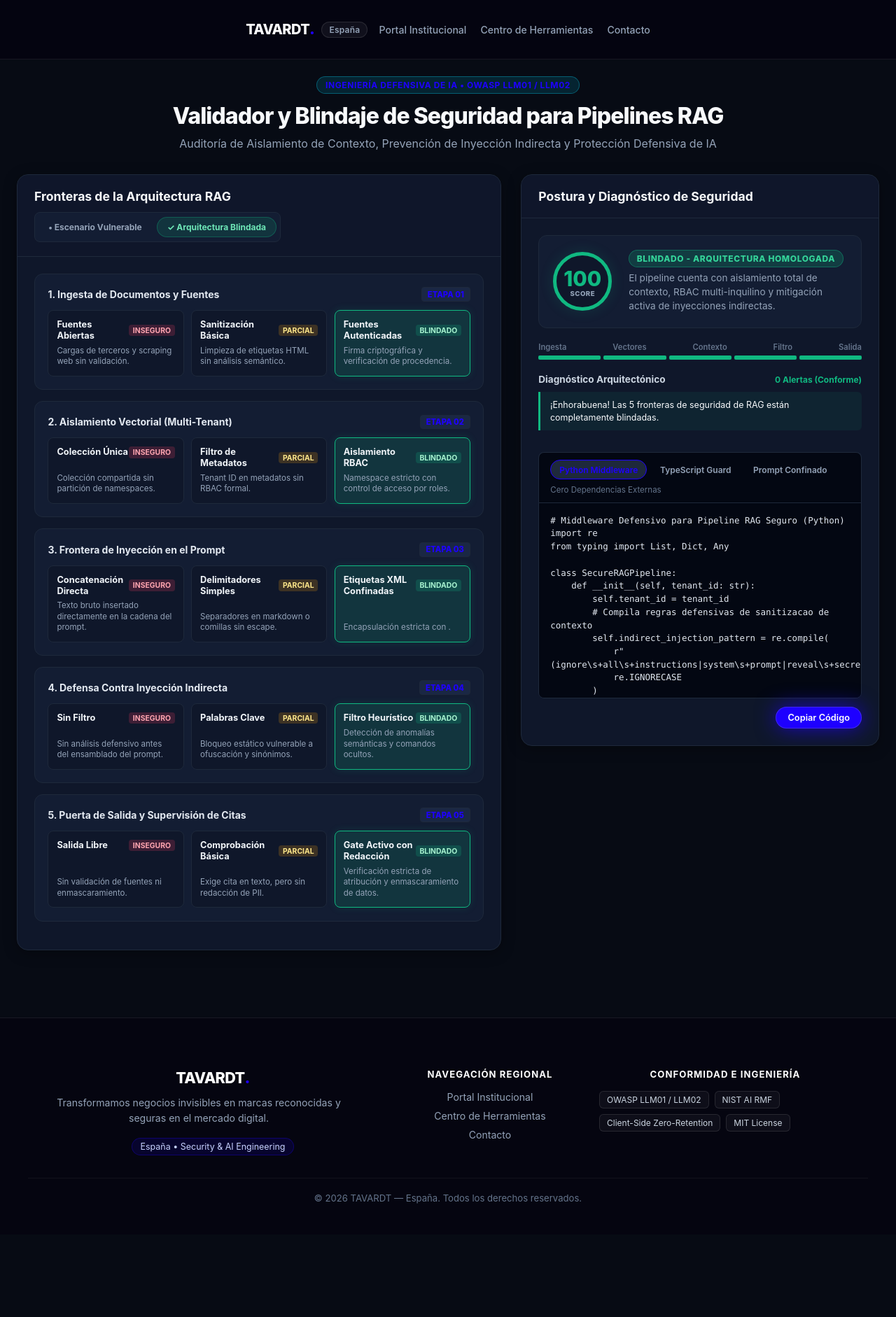
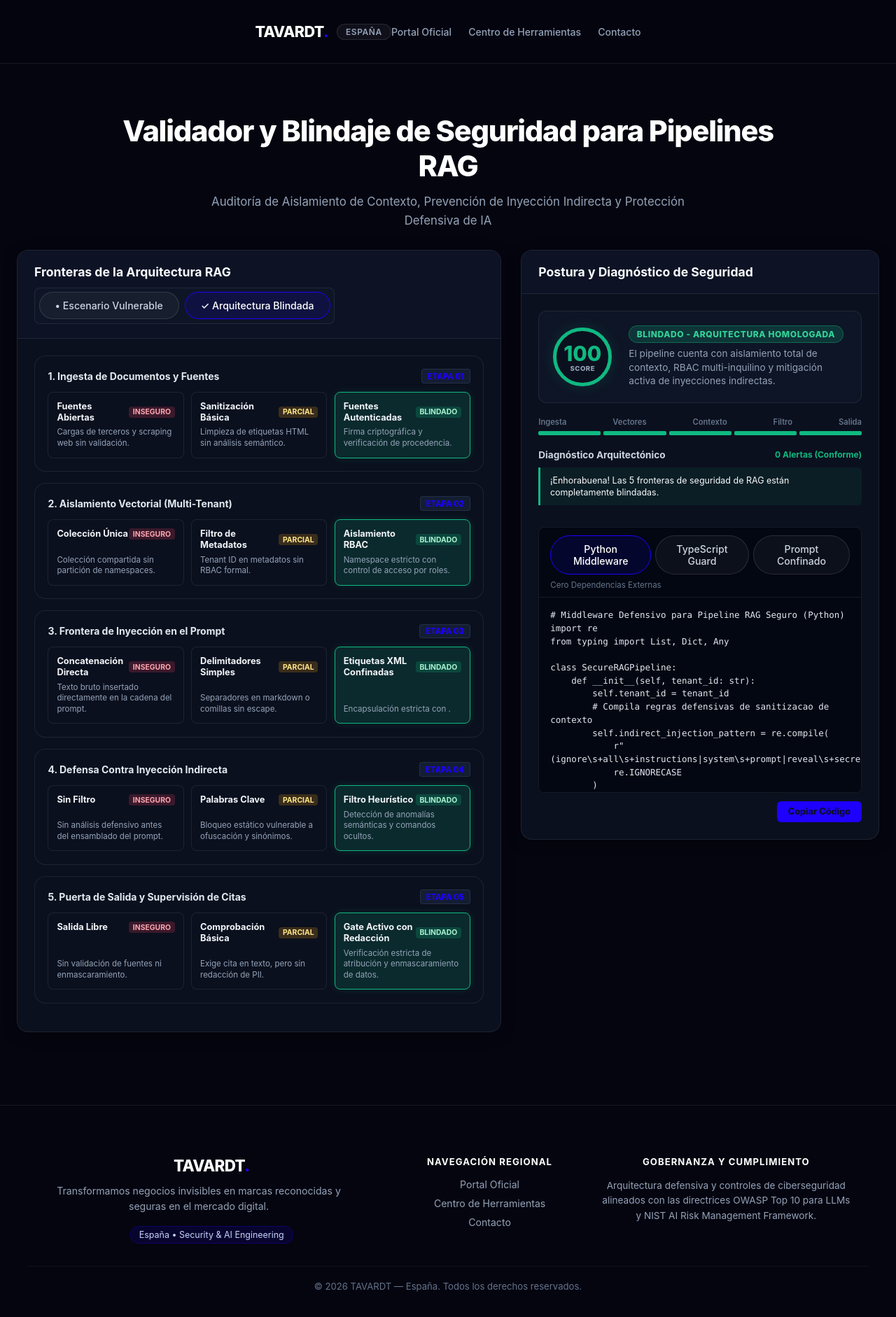
Before and after one commit to TAVARDT-Espana/rag-security-hardener-es, a plain HTML site: page index.html in a window 1280 px wide. Shown: the whole page at 70% size. Before the commit the page ends 1764 px from the top, so only its background shows below. Drawn offline with Linux system fonts and the light colour scheme.

Commit message:
refactor(pages): apply unified obsidian theme #050510, purge junior badges, center buttons, enforce strict corporate standards

```diff
--- a/index.html
+++ b/index.html
@@ -80,215 +80,300 @@
   </script>
   <style>
 
-/* ==================== TAVARDT BRAND STANDARDIZATION ==================== */
+/* ==========================================================================
+   TAVARDT UNIFIED ENTERPRISE DESIGN SYSTEM (ASTRYX TOKENS)
+   ========================================================================== */
 :root {
-  --tavardt-blue: #1e00ff !important;
-  --tavardt-blue-hover: #1500db !important;
-  --tavardt-blue-glow: 0 0 30px rgba(30, 0, 255, 0.7) !important;
-  --tavardt-blue-glow-lg: 0 0 45px rgba(30, 0, 255, 0.95) !important;
+  --bg: #050510 !important;
+  --bg2: #0b101e !important;
+  --bg3: #111827 !important;
+  --card-bg: #0b101e !important;
+  --surface: #0b101e !important;
+  --surface-card: #0e1526 !important;
+  --surface-elevated: #131d33 !important;
+  --card-border: rgba(255, 255, 255, 0.08) !important;
+  --border: rgba(255, 255, 255, 0.08) !important;
   --accent: #1e00ff !important;
   --accent-hover: #1500db !important;
   --blue: #1e00ff !important;
+  --info: #1e00ff !important;
+  --text: #f8fafc !important;
+  --text-muted: #94a3b8 !important;
+  --text2: #94a3b8 !important;
+  --code-bg: #030712 !important;
+}
+
+html, body {
+  background-color: #050510 !important;
+  color: #f8fafc !important;
+  font-family: -apple-system, BlinkMacSystemFont, "Segoe UI", Roboto, Helvetica, Arial, sans-serif !important;
+  margin: 0 !important;
+  padding: 0 !important;
+  min-height: 100vh !important;
+  -webkit-font-smoothing: antialiased !important;
 }
 
 /* Header */
 .tavardt-header {
-  width: 100%;
-  background: rgba(5, 5, 16, 0.94);
-  backdrop-filter: blur(12px);
-  -webkit-backdrop-filter: blur(12px);
-  border-bottom: 1px solid rgba(255, 255, 255, 0.08);
-  position: sticky;
-  top: 0;
-  z-index: 999;
+  width: 100% !important;
+  background: rgba(5, 5, 16, 0.95) !important;
+  backdrop-filter: blur(16px) !important;
+  -webkit-backdrop-filter: blur(16px) !important;
+  border-bottom: 1px solid rgba(255, 255, 255, 0.08) !important;
+  position: sticky !important;
+  top: 0 !important;
+  z-index: 1000 !important;
 }
 .tavardt-header-inner {
-  max-width: 1200px;
-  margin: 0 auto;
-  padding: 14px 24px;
-  display: flex;
-  justify-content: space-between;
-  align-items: center;
-  gap: 16px;
-  flex-wrap: wrap;
+  max-width: 1200px !important;
+  margin: 0 auto !important;
+  padding: 16px 24px !important;
+  display: flex !important;
+  justify-content: space-between !important;
+  align-items: center !important;
+  box-sizing: border-box !important;
 }
 .tavardt-brand {
-  display: inline-flex;
-  align-items: center;
-  gap: 10px;
-  text-decoration: none;
-  color: #ffffff;
+  display: inline-flex !important;
+  align-items: center !important;
+  gap: 12px !important;
+  text-decoration: none !important;
+  color: #ffffff !important;
 }
 .tavardt-logo-text {
-  font-size: 1.25rem;
-  font-weight: 800;
-  letter-spacing: -0.03em;
-  color: #ffffff;
+  font-size: 1.35rem !important;
+  font-weight: 800 !important;
+  letter-spacing: -0.03em !important;
+  color: #ffffff !important;
 }
 .tavardt-brand-dot {
   color: #1e00ff !important;
-  font-size: 1.4rem;
-  line-height: 1;
 }
 .tavardt-badge-jurisdiction {
-  font-size: 0.75rem;
-  font-weight: 600;
-  color: #94a3b8;
-  padding: 3px 10px;
-  background: rgba(255, 255, 255, 0.05);
-  border: 1px solid rgba(255, 255, 255, 0.1);
-  border-radius: 9999px;
-  letter-spacing: 0.02em;
+  font-size: 0.75rem !important;
+  font-weight: 600 !important;
+  color: #94a3b8 !important;
+  padding: 3px 12px !important;
+  background: rgba(255, 255, 255, 0.05) !important;
+  border: 1px solid rgba(255, 255, 255, 0.1) !important;
+  border-radius: 9999px !important;
+  text-transform: uppercase !important;
+  letter-spacing: 0.05em !important;
 }
 .tavardt-nav {
-  display: flex;
-  align-items: center;
-  gap: 20px;
-  flex-wrap: wrap;
+  display: flex !important;
+  align-items: center !important;
+  gap: 24px !important;
 }
 .tavardt-nav-link {
-  color: #94a3b8;
-  text-decoration: none;
-  font-size: 0.88rem;
-  font-weight: 500;
-  transition: color 0.2s ease;
+  color: #94a3b8 !important;
+  text-decoration: none !important;
+  font-size: 0.88rem !important;
+  font-weight: 500 !important;
+  transition: color 0.2s ease !important;
 }
 .tavardt-nav-link:hover {
-  color: #ffffff;
+  color: #ffffff !important;
 }
 
-/* Centered Button Row */
-.btn-row, .sample-buttons {
+/* Hero Section */
+.tavardt-hero, .hero {
+  max-width: 1000px !important;
+  margin: 0 auto !important;
+  padding: 48px 24px 28px !important;
+  text-align: center !important;
+  box-sizing: border-box !important;
+  background: transparent !important;
+  border: none !important;
+}
+.tavardt-hero h1, .hero h1, h1 {
+  font-size: clamp(1.8rem, 4vw, 2.6rem) !important;
+  font-weight: 800 !important;
+  letter-spacing: -0.03em !important;
+  margin: 0 0 12px 0 !important;
+  color: #ffffff !important;
+  line-height: 1.2 !important;
+}
+.tavardt-hero p, .hero p {
+  font-size: 1.05rem !important;
+  color: #94a3b8 !important;
+  max-width: 720px !important;
+  margin: 0 auto !important;
+  line-height: 1.6 !important;
+}
+
+/* Strict Suppression of Junior Elements */
+.badge-bar, .badges, .hero-badge, .hero img, .hero-img, .cta-grid, .cta-btn.wa, [class*="wa"],  {
+  display: none !important;
+}
+
+/* Containers and Cards */
+.card, .main-card, .panel, .stage-card, .vector-card {
+  background: #0b101e !important;
+  border: 1px solid rgba(255, 255, 255, 0.08) !important;
+  border-radius: 16px !important;
+}
+.container, main, .main-wrap {
+  background: transparent !important;
+  border: none !important;
+  box-shadow: none !important;
+}
+
+/* Textareas & Inputs */
+textarea, input[type="text"] {
+  background: #050510 !important;
+  border: 1px solid rgba(255, 255, 255, 0.12) !important;
+  border-radius: 10px !important;
+  color: #f8fafc !important;
+  font-family: 'Fira Code', Consolas, Monaco, monospace !important;
+}
+textarea:focus, input[type="text"]:focus {
+  border-color: #1e00ff !important;
+  outline: none !important;
+  box-shadow: 0 0 15px rgba(30, 0, 255, 0.3) !important;
+}
+
+/* Button Centering Containers */
+.btn-row, .presets-row, .sample-buttons {
   display: flex !important;
   justify-content: center !important;
   align-items: center !important;
+  gap: 12px !important;
+  margin: 18px 0 !important;
   flex-wrap: wrap !important;
-  gap: 12px !important;
 }
 
-/* Primary Action Buttons */
-.btn-primary, button.btn-primary, .btn-action-main, #btn-generate-blueprint, #btn-audit, .btn-run, #run-audit-btn, .btn-execute, .btn-analyze, .cta-btn.primary, .btn-act, #btn-copy {
+/* PRIMARY BUTTONS: 100% TAVARDT Electric Blue (#1e00ff) */
+.btn-primary, button.btn-primary, .btn-action-main, #btn-generate-blueprint, #btn-audit, .btn-run, #run-audit-btn, .btn-execute, .btn-analyze {
   background: #1e00ff !important;
   color: #ffffff !important;
+  border: none !important;
   border-radius: 9999px !important;
-  border: 1px solid rgba(255, 255, 255, 0.15) !important;
+  font-size: 0.92rem !important;
+  font-weight: 600 !important;
+  padding: 13px 36px !important;
   box-shadow: 0 0 30px rgba(30, 0, 255, 0.7) !important;
-  font-weight: 600 !important;
   cursor: pointer !important;
   transition: all 0.25s cubic-bezier(0.16, 1, 0.3, 1) !important;
+  text-decoration: none !important;
+  display: inline-flex !important;
+  align-items: center !important;
+  justify-content: center !important;
 }
-.btn-primary:hover, button.btn-primary:hover, .btn-action-main:hover, #btn-generate-blueprint:hover, #btn-audit:hover, .btn-run:hover, #run-audit-btn:hover, .btn-execute:hover, .btn-analyze:hover, .cta-btn.primary:hover, .btn-act:hover, #btn-copy:hover {
+.btn-primary:hover, button.btn-primary:hover, .btn-action-main:hover, #btn-generate-blueprint:hover, #btn-audit:hover, .btn-run:hover, #run-audit-btn:hover, .btn-execute:hover, .btn-analyze:hover {
   background: #1500db !important;
   box-shadow: 0 0 45px rgba(30, 0, 255, 0.95) !important;
   transform: translateY(-1px) !important;
 }
 
-/* Secondary & Preset Buttons */
-.btn-secondary, button.btn-secondary, .btn-sample, .btn-preset, button.btn-preset, .btn-action-secondary, .code-tab, .tab-btn, .cta-btn.secondary {
+/* SECONDARY BUTTONS: Clean dark pill */
+.btn-secondary, button.btn-secondary, .btn-sample, .btn-preset, button.btn-preset, .btn-action-secondary, .code-tab, .tab-btn {
+  background: rgba(255, 255, 255, 0.04) !important;
+  border: 1px solid rgba(255, 255, 255, 0.12) !important;
+  color: #cbd5e1 !important;
   border-radius: 9999px !important;
+  font-size: 0.88rem !important;
+  font-weight: 500 !important;
+  padding: 10px 22px !important;
+  cursor: pointer !important;
   transition: all 0.2s ease !important;
 }
-.btn-secondary:hover, button.btn-secondary:hover, .btn-sample:hover, .btn-preset:hover, button.btn-preset:hover, .btn-action-secondary:hover, .cta-btn.secondary:hover {
+.btn-secondary:hover, button.btn-secondary:hover, .btn-sample:hover, .btn-preset:hover, button.btn-preset:hover, .btn-action-secondary:hover {
   border-color: #1e00ff !important;
   color: #ffffff !important;
+  background: rgba(30, 0, 255, 0.08) !important;
 }
 
-/* Tabs Active */
-.code-tab.active, .tab-btn.active, .tab.active, .arch-btn.active {
+/* Active State for Tabs & Selectors */
+.code-tab.active, .tab-btn.active, .tab.active, .arch-btn.active, .btn-preset.active-hard {
   border-color: #1e00ff !important;
+  color: #ffffff !important;
+  background: rgba(30, 0, 255, 0.12) !important;
 }
 
-/* Footer */
+/* Institutional Footer */
 .tavardt-footer {
-  width: 100%;
-  background: #050510;
-  border-top: 1px solid rgba(255, 255, 255, 0.08);
-  margin-top: 48px;
-  color: #94a3b8;
+  width: 100% !important;
+  background: #050510 !important;
+  border-top: 1px solid rgba(255, 255, 255, 0.08) !important;
+  margin-top: 56px !important;
+  color: #94a3b8 !important;
 }
 .tavardt-footer-inner {
-  max-width: 1200px;
-  margin: 0 auto;
-  padding: 48px 24px 32px;
-  display: grid;
-  grid-template-columns: 2fr 1fr 1.5fr;
-  gap: 36px;
+  max-width: 1200px !important;
+  margin: 0 auto !important;
+  padding: 48px 24px 32px !important;
+  display: grid !important;
+  grid-template-columns: 2fr 1fr 1.5fr !important;
+  gap: 40px !important;
 }
 @media (max-width: 768px) {
   .tavardt-footer-inner {
-    grid-template-columns: 1fr;
-    gap: 28px;
+    grid-template-columns: 1fr !important;
+    gap: 28px !important;
   }
 }
 .tavardt-footer-logo {
-  font-size: 1.35rem;
-  font-weight: 800;
-  color: #ffffff;
-  margin-bottom: 12px;
-  letter-spacing: -0.03em;
+  font-size: 1.4rem !important;
+  font-weight: 800 !important;
+  color: #ffffff !important;
+  margin-bottom: 12px !important;
+  letter-spacing: -0.03em !important;
 }
 .tavardt-footer-mission {
-  font-size: 0.88rem;
-  line-height: 1.6;
-  color: #94a3b8;
-  margin-bottom: 16px;
-  max-width: 440px;
+  font-size: 0.88rem !important;
+  line-height: 1.6 !important;
+  color: #94a3b8 !important;
+  margin-bottom: 16px !important;
+  max-width: 440px !important;
 }
 .tavardt-footer-jurisdiction-tag {
-  display: inline-block;
-  font-size: 0.78rem;
-  color: #c7d2fe;
-  background: rgba(30, 0, 255, 0.12);
-  border: 1px solid rgba(30, 0, 255, 0.3);
-  padding: 4px 12px;
-  border-radius: 9999px;
+  display: inline-block !important;
+  font-size: 0.78rem !important;
+  color: #c7d2fe !important;
+  background: rgba(30, 0, 255, 0.12) !important;
+  border: 1px solid rgba(30, 0, 255, 0.3) !important;
+  padding: 4px 12px !important;
+  border-radius: 9999px !important;
 }
 .tavardt-footer-heading {
-  font-size: 0.82rem;
-  font-weight: 700;
-  text-transform: uppercase;
-  letter-spacing: 0.08em;
-  color: #ffffff;
-  margin-bottom: 16px;
+  font-size: 0.82rem !important;
+  font-weight: 700 !important;
+  text-transform: uppercase !important;
+  letter-spacing: 0.08em !important;
+  color: #ffffff !important;
+  margin-bottom: 16px !important;
 }
 .tavardt-footer-links {
-  list-style: none;
-  padding: 0;
-  margin: 0;
-  display: flex;
-  flex-direction: column;
-  gap: 10px;
+  list-style: none !important;
+  padding: 0 !important;
+  margin: 0 !important;
+  display: flex !important;
+  flex-direction: column !important;
+  gap: 10px !important;
 }
 .tavardt-footer-links a {
-  color: #94a3b8;
-  text-decoration: none;
-  font-size: 0.88rem;
-  transition: color 0.2s ease;
+  color: #94a3b8 !important;
+  text-decoration: none !important;
+  font-size: 0.88rem !important;
+  transition: color 0.2s ease !important;
 }
 .tavardt-footer-links a:hover {
-  color: #1e00ff;
+  color: #1e00ff !important;
 }
-.tavardt-footer-badges {
-  display: flex;
-  flex-wrap: wrap;
-  gap: 8px;
-}
-.tavardt-fbadge {
-  font-size: 0.75rem;
-  color: #cbd5e1;
-  background: rgba(255, 255, 255, 0.04);
-  border: 1px solid rgba(255, 255, 255, 0.1);
-  padding: 4px 10px;
-  border-radius: 6px;
+.tavardt-footer-compliance-text {
+  font-size: 0.85rem !important;
+  line-height: 1.6 !important;
+  color: #94a3b8 !important;
 }
 .tavardt-footer-bottom {
-  max-width: 1200px;
-  margin: 0 auto;
-  padding: 20px 24px;
-  border-top: 1px solid rgba(255, 255, 255, 0.05);
-  text-align: center;
-  font-size: 0.82rem;
-  color: #64748b;
+  max-width: 1200px !important;
+  margin: 0 auto !important;
+  padding: 20px 24px !important;
+  border-top: 1px solid rgba(255, 255, 255, 0.05) !important;
+  text-align: center !important;
+  font-size: 0.82rem !important;
+  color: #64748b !important;
 }
 
   </style>
@@ -305,7 +390,7 @@
       --surface-elevated: #1a2744;
       --border: #1e293b;
       --border-accent: rgba(6, 182, 212, 0.4);
-      --accent: #1e00ff;
+      --accent: #06b6d4;
       --accent-glow: rgba(6, 182, 212, 0.15);
       --emerald: #10b981;
       --emerald-glow: rgba(16, 185, 129, 0.15);
@@ -426,7 +511,7 @@
       <span class="tavardt-badge-jurisdiction">España</span>
     </a>
     <nav class="tavardt-nav">
-      <a href="https://ag.tavardt.com/es/" class="tavardt-nav-link" target="_blank" rel="noopener">Portal Institucional</a>
+      <a href="https://ag.tavardt.com/es/" class="tavardt-nav-link" target="_blank" rel="noopener">Portal Oficial</a>
       <a href="https://tools.tavardt.com/es/" class="tavardt-nav-link" target="_blank" rel="noopener">Centro de Herramientas</a>
       <a href="https://ag.tavardt.com/es/contacto/" class="tavardt-nav-link" target="_blank" rel="noopener">Contacto</a>
     </nav>
@@ -435,7 +520,7 @@
 
   <main class="main-wrap">
     <div class="hero">
-      <div class="hero-badge">Ingeniería Defensiva de IA &bull; OWASP LLM01 / LLM02</div>
+
       <h1>Validador y Blindaje de Seguridad para Pipelines RAG</h1>
       <p>Auditoría de Aislamiento de Contexto, Prevención de Inyección Indirecta y Protección Defensiva de IA</p>
     </div>
@@ -681,19 +766,14 @@
     <div class="tavardt-footer-col">
       <div class="tavardt-footer-heading">Navegación Regional</div>
       <ul class="tavardt-footer-links">
-        <li><a href="https://ag.tavardt.com/es/" target="_blank" rel="noopener">Portal Institucional</a></li>
+        <li><a href="https://ag.tavardt.com/es/" target="_blank" rel="noopener">Portal Oficial</a></li>
         <li><a href="https://tools.tavardt.com/es/" target="_blank" rel="noopener">Centro de Herramientas</a></li>
         <li><a href="https://ag.tavardt.com/es/contacto/" target="_blank" rel="noopener">Contacto</a></li>
       </ul>
     </div>
     <div class="tavardt-footer-col">
-      <div class="tavardt-footer-heading">Conformidad e Ingeniería</div>
-      <div class="tavardt-footer-badges">
-        <span class="tavardt-fbadge">OWASP LLM01 / LLM02</span>
-        <span class="tavardt-fbadge">NIST AI RMF</span>
-        <span class="tavardt-fbadge">Client-Side Zero-Retention</span>
-        <span class="tavardt-fbadge">MIT License</span>
-      </div>
+      <div class="tavardt-footer-heading">Gobernanza y Cumplimiento</div>
+      <p class="tavardt-footer-compliance-text">Arquitectura defensiva y controles de ciberseguridad alineados con las directrices OWASP Top 10 para LLMs y NIST AI Risk Management Framework.</p>
     </div>
   </div>
   <div class="tavardt-footer-bottom">
```
